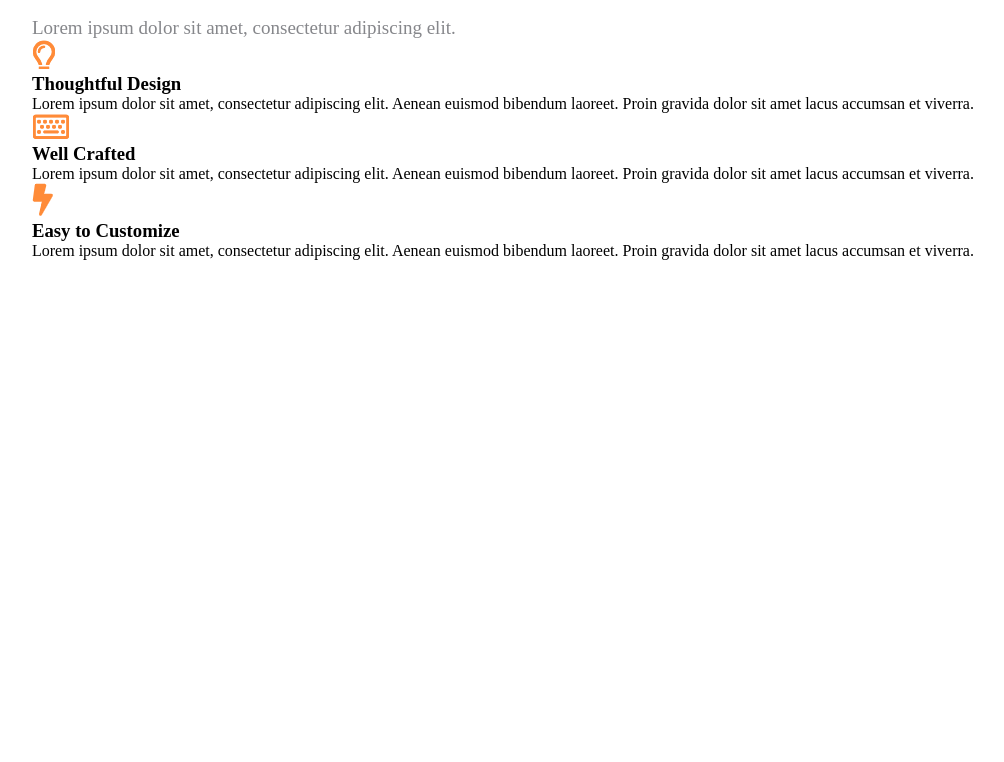
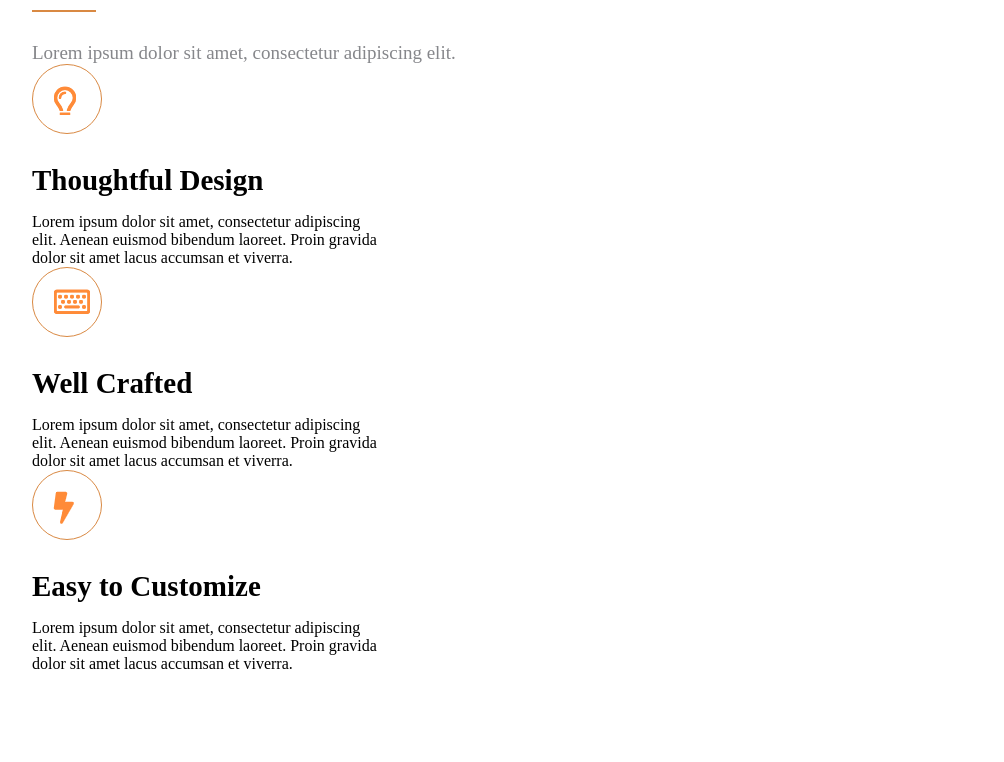
Before and after one commit to liakuk/land-1, a plain HTML site: page index.html in a window 1280 px wide. Shown: the part 159-921 px from the top of the page, without its empty margins (38-1042 px from the left). Before the commit the page ends 800 px from the top, so only its background shows below. Drawn offline with Linux system fonts and the light colour scheme.

Commit message:
start to work 2

```diff
--- a/css/style.css
+++ b/css/style.css
@@ -17,8 +17,9 @@ section {
 }
 
 .card-title {
+  /* font-weight: 409px;
+  margin: auto; */
   margin-bottom: 25px;
-  margin: auto;
   font-size: 38px;
 }
 .line {
@@ -27,9 +28,31 @@ section {
   margin-bottom: 30px;
 }
 .desription {
-  margin-bottom: 36px;
   color: #86878b;
   font-size: 19px;
+  margin-bottom: 36px;
 }
 .block {
 }
+.block-item {
+  width: 350px;
+}
+.block-item-icon {
+  max-width: 70px;
+  max-height: 70px;
+  border: 1px solid #d98943;
+  border-radius: 90px;
+  margin-bottom: 30px;
+}
+.icon {
+  margin: auto;
+  padding: 20px;
+}
+.block-item-title {
+  font-size: 29px;
+  margin-bottom: 16px;
+}
+.block-item-text {
+  width: 350px;
+  color: #000000;
+}
--- a/index.html
+++ b/index.html
@@ -21,7 +21,9 @@
                 <div class="blok">
                     <div class="block-item">
                         <div class="block-item-icon">
-                            <img src="img/icons/icon 1.png" alt="#">
+                            <div class="icon">
+                                <img src="img/icons/icon 1.png" alt="#">
+                            </div>
                         </div>
                         <h3 class="block-item-title">
                             Thoughtful Design
@@ -35,7 +37,9 @@
                     </div>
                     <div class="block-item">
                         <div class="block-item-icon">
+                            <div class="icon">
                             <img src="img/icons/icon 2.png" alt="#">
+                        </div>
                         </div>
                         <h3 class="block-item-title">
                             Well Crafted
@@ -49,7 +53,9 @@
                     </div>
                     <div class="block-item">
                         <div class="block-item-icon">
+                            <div class="icon">
                            <img src="img/icons/icon 3.png" alt="#">
+                        </div>
                         </div>
                         <h3 class="block-item-title">
                             Easy to Customize
```
